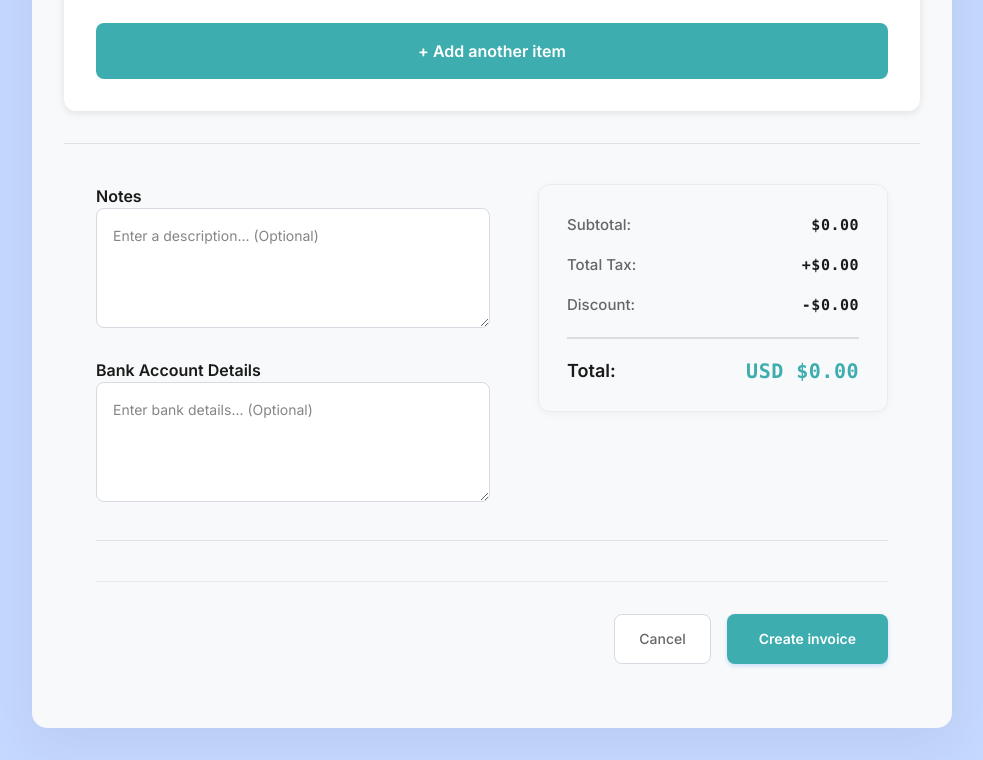
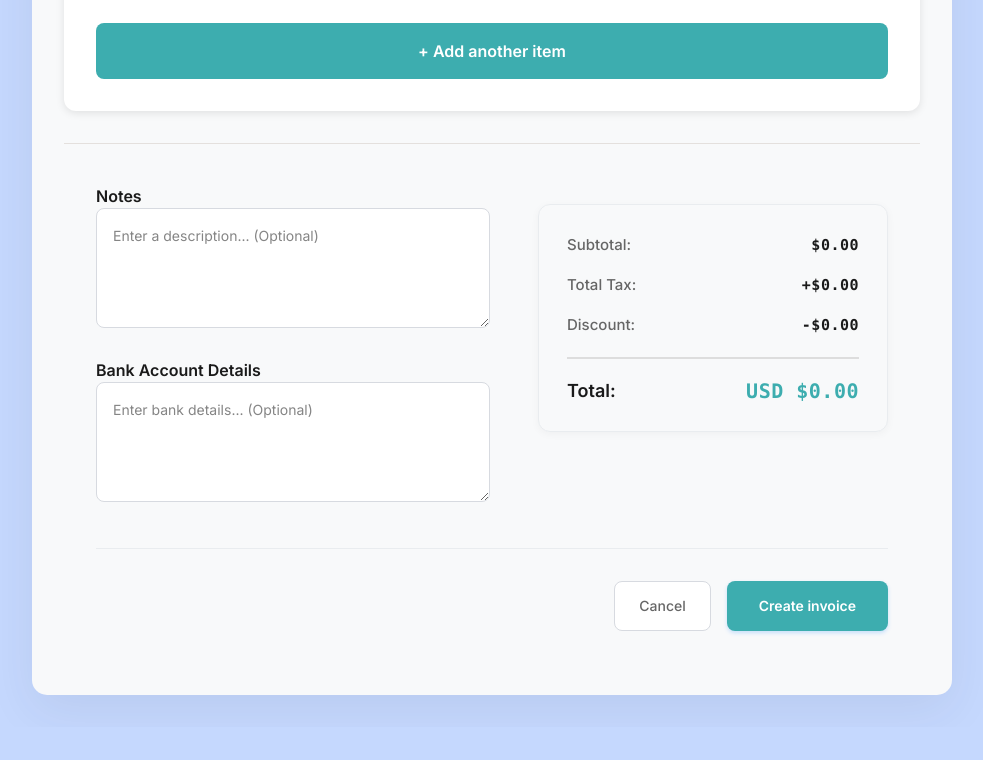
Before and after one commit to Gresham24/Invoice-Creator-App, a React (Vite) app: page / in a window 1280 px wide. Shown: the part 1106-1866 px from the top of the page, without its empty margins (0-983 px from the left). After the commit the page ends 1833 px from the top, so only its background shows below. Built offline with nearby package versions, Linux system fonts and the light colour scheme; what @react-pdf/renderer would draw is missing.

Commit message:
removed extra hr and aligned cost summaries card

```diff
--- a/src/components/Form/FormFooter.jsx
+++ b/src/components/Form/FormFooter.jsx
@@ -113,7 +113,7 @@ const FormFooter = () => {
                     </StyledSummaryRow>
                 </StyledSummaryCard>
             </StyledMobileSummarySection>
-            <hr />
+            {/* <hr /> */}
 
             <StyledFormActionButtons>
                 <StyledCancelButton>Cancel</StyledCancelButton>
--- a/src/styles/Form.styles.js
+++ b/src/styles/Form.styles.js
@@ -544,6 +544,7 @@ export const StyledNotesInput = styled.textarea`
 `;
 
 export const StyledSummaryCard = styled.div`
+    margin-top: 20px;
     background: #f8f9fa;
     border-radius: 12px;
     padding: 28px;
```
